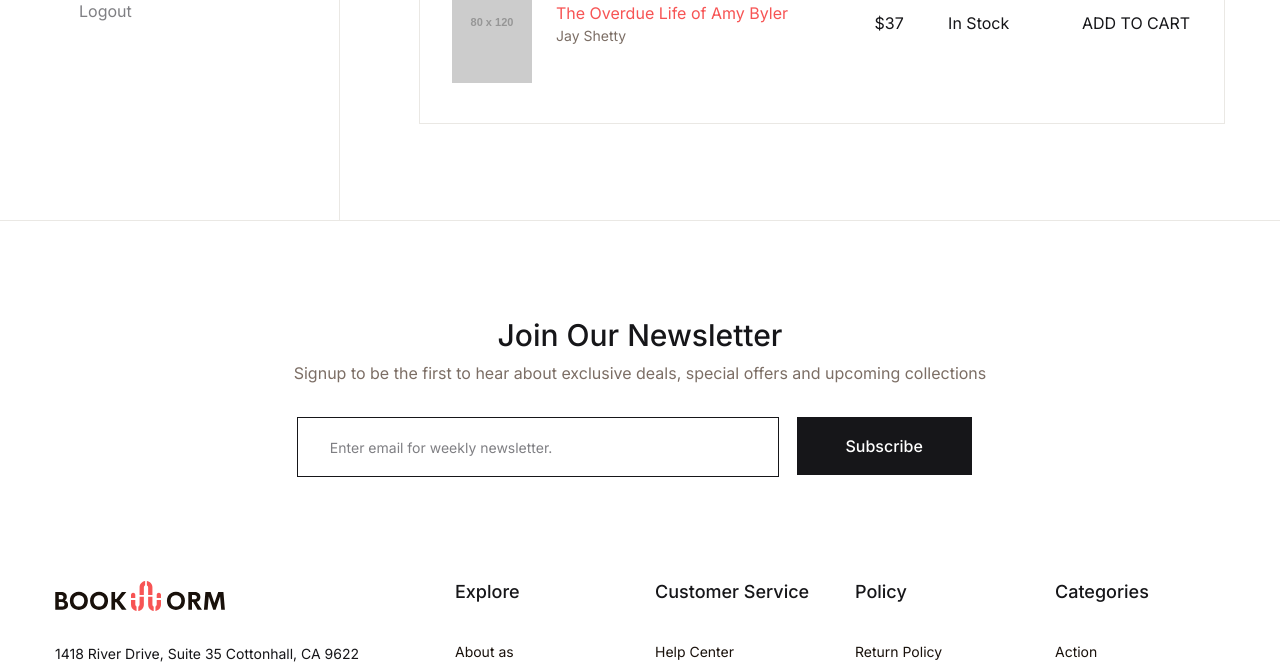
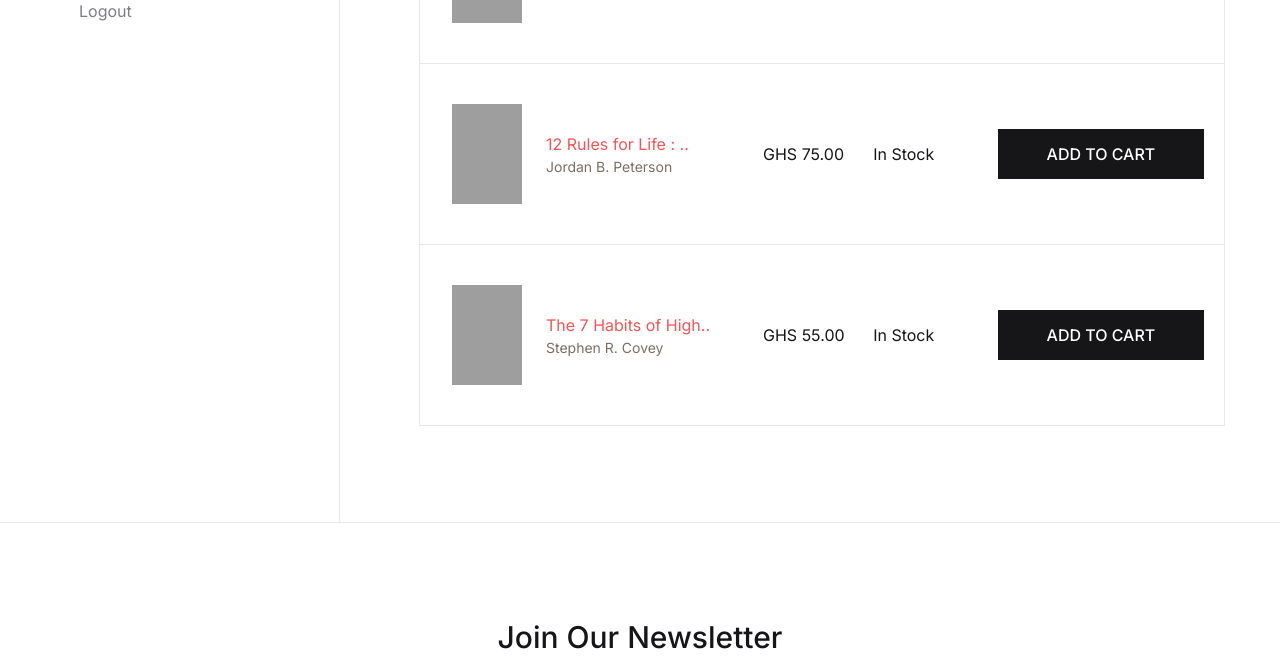
Before and after one commit to Samrob90/bookstore, a Django app: page /account/wishlist/ in a window 1280 px wide. Shown: the part 818-1484 px from the top of the page. Run offline with Django 4.2, Linux system fonts and the light colour scheme; a user stored in the database is signed in; data comes from the database, SQL or seed files in the repository; both versions use the stored data as it was after the commit; grey boxes labelled with a size stand in for pictures from a placeholder-image service; parts of the project's set-up code (start-up, migrations or seed data) failed here and were passed over; some libraries are stand-ins or nearby versions; grey boxes are pictures that could not be loaded.

Commit message:
01/12/2022

```diff
--- a/account/views.py
+++ b/account/views.py
@@ -1,5 +1,7 @@
 from django.shortcuts import render
 from django.views.generic.base import TemplateView
+from django.views.generic.list import ListView
+from frontend import models as frontend_model
 
 # Create your views here.
 class AccountHomeView(TemplateView):
@@ -22,11 +24,7 @@ class AccountDetails(TemplateView):
     template_name: str = "frontend/account/account-detailes.html"
 
 
-class WishlistView(TemplateView):
+class WishlistView(ListView):
+    model = frontend_model.wishlist
     template_name: str = "frontend/account/wishlist.html"
-
-
-class LogoutVIew(TemplateView):
-    def get(self, request, *args, **kwargs):
-        if request.user.is_authenticated:
-            log
+    context_object_name = "wishlist"
--- a/templates/frontend/account/wishlist.html
+++ b/templates/frontend/account/wishlist.html
@@ -11,6 +11,8 @@ newtonbookshop | Wishlist
 <div class="col-md-9">
     <div class="tab-content" id="pills-tabContent">
         <div>
+
+            {% if wishlist is not None  %}
             <div class="pt-5 pl-md-5 pt-lg-8 pl-lg-9 space-bottom-lg-3">
                 <h6 class="font-weight-medium font-size-7 ml-lg-1 mb-lg-8 pb-xl-1">Wishlist</h6>
                 <table class="table mb-0">
@@ -18,75 +20,51 @@ newtonbookshop | Wishlist
                         <tr class="border">
                             <th scope="col" class="py-3 border-bottom-0 font-weight-medium pl-3 pl-md-5">Prouct</th>
                             <th scope="col" class="py-3 border-bottom-0 font-weight-medium">Price</th>
-                            <th scope="col" class="py-3 border-bottom-0 font-weight-medium">Stock Staus</th>
+                            <th scope="col" class="py-3 border-bottom-0 font-weight-medium">Stock Status</th>
                             <th scope="col" class="py-3 border-bottom-0 font-weight-medium">Actions</th>
                         </tr>
                     </thead>
 
                     <tbody>
+
+                        {% for item in wishlist %}
+
                         <tr class="border">
                             <th class="pl-3 pl-md-5 font-weight-normal align-middle py-6">
                                 <div class="d-flex align-items-center">
-                                    <a class="d-block" href="#">
-                                        <img class="img-fluid" src="https://placehold.it/80x120" alt="Image-Description">
+                                    <a class="d-block" href="{% url 'book-detail' item.bookslug item.product_id item.booktype %}">
+                                        <img class="img-fluid" src="{{ASSETS_ROOT}}/media/thumbnail/{{item.bookthumbnail}}" alt="Image-Description" style="height:100px;width:70px;">
                                     </a>
                                     <div class="ml-xl-4">
                                         <div class="font-weight-normal">
-                                            <a href="#">The Overdue Life of Amy Byler</a>
+                                            <a href="{% url 'book-detail' item.bookslug item.product_id item.booktype %}">{{item.booktitle|slice:"20"}}..</a>
                                         </div>
-                                        <div class="font-size-2"><a href="#" class="text-gray-700" tabindex="0">Jay Shetty</a></div>
+                                        <div class="font-size-2"><a href="{% url 'book-detail' item.bookslug item.product_id item.booktype %}" class="text-gray-700" tabindex="0">{{item.bookauthor}}</a></div>
                                     </div>
                                 </div>
                             </th>
-                            <td class="align-middle py-5">$37</td>
+                            <td class="align-middle py-5">GHS {{item.bookprice}}</td>
                             <td class="align-middle py-5">In Stock</td>
                             <td class="align-middle py-5">
-                                <span class="product__add-to-cart">ADD TO CART</span>
+                                <span class="btn btn-dark rounded-0 btn-wide font-weight-medium text-center" style="cursor:pointer">ADD TO CART</span>
                             </td>
                         </tr>
-                        <tr class="border">
-                            <th class="pl-3 pl-md-5 font-weight-normal align-middle py-6">
-                                <div class="d-flex align-items-center">
-                                    <a class="d-block" href="#">
-                                        <img class="img-fluid" src="https://placehold.it/80x120" alt="Image-Description">
-                                    </a>
-                                    <div class="ml-xl-4">
-                                        <div class="font-weight-normal">
-                                            <a href="#">The Overdue Life of Amy Byler</a>
-                                        </div>
-                                        <div class="font-size-2"><a href="#" class="text-gray-700" tabindex="0">Jay Shetty</a></div>
-                                    </div>
-                                </div>
-                            </th>
-                            <td class="align-middle py-5">$37</td>
-                            <td class="align-middle py-5">In Stock</td>
-                            <td class="align-middle py-5">
-                                <span class="product__add-to-cart">ADD TO CART</span>
-                            </td>
-                        </tr>
-                        <tr class="border">
-                            <th class="pl-5 font-weight-normal align-middle py-6">
-                                <div class="d-flex align-items-center">
-                                    <a class="d-block" href="#">
-                                        <img class="img-fluid" src="https://placehold.it/80x120" alt="Image-Description">
-                                    </a>
-                                    <div class="ml-xl-4">
-                                        <div class="font-weight-normal">
-                                            <a href="#">The Overdue Life of Amy Byler</a>
-                                        </div>
-                                        <div class="font-size-2"><a href="#" class="text-gray-700" tabindex="0">Jay Shetty</a></div>
-                                    </div>
-                                </div>
-                            </th>
-                            <td class="align-middle py-5">$37</td>
-                            <td class="align-middle py-5">In Stock</td>
-                            <td class="align-middle py-5">
-                                <span class="product__add-to-cart">ADD TO CART</span>
-                            </td>
-                        </tr>
+                        {% endfor %}
+
+
                     </tbody>
                 </table>
             </div>
+             {% else %}
+
+             <div class="text-center" style="margin-top:20vh;">
+
+                <img src="{{ASSETS_ROUTE}}/static/assets/img/icon/wishlist.png"
+                    alt="wishlist">
+                <p class="text-muted pt-3 ">No products in your wishlist.</p>
+            </div>
+            {% endif %}
+
         </div>
     </div>
 </div>
```
Also changed, not shown: db.sqlite3, static/assets/img/icon/heart.png (added), static/assets/img/icon/wishlist.png (added).
